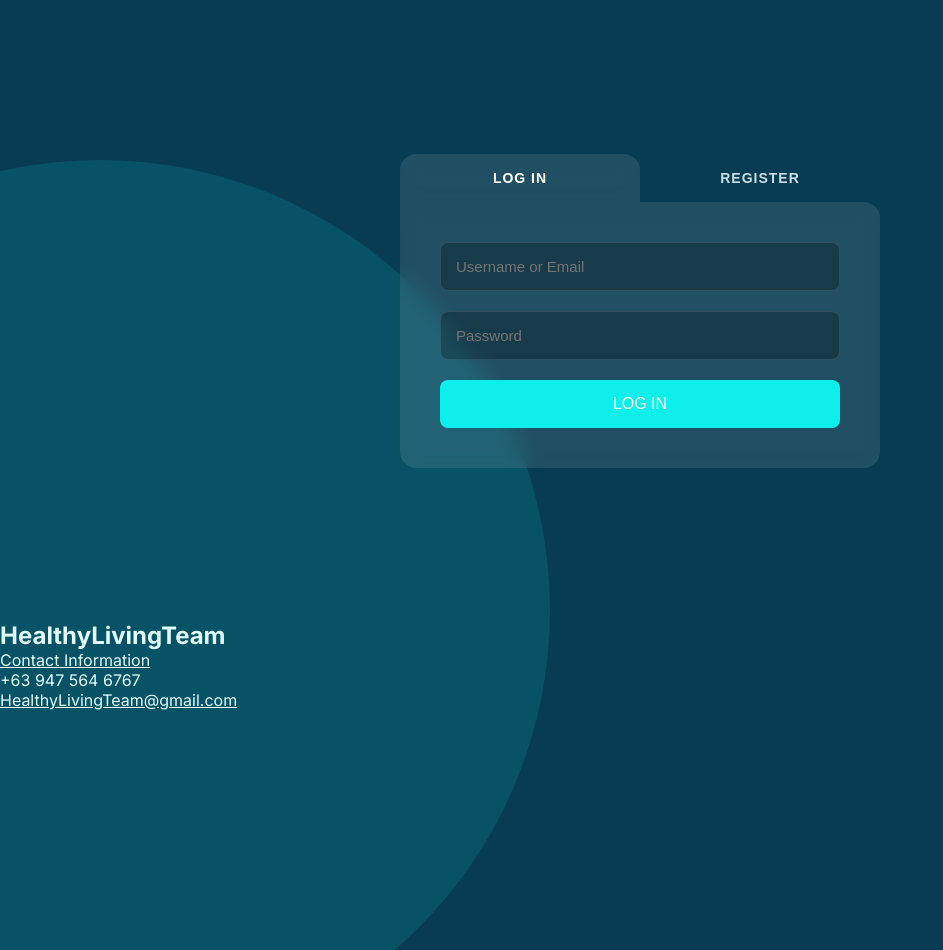
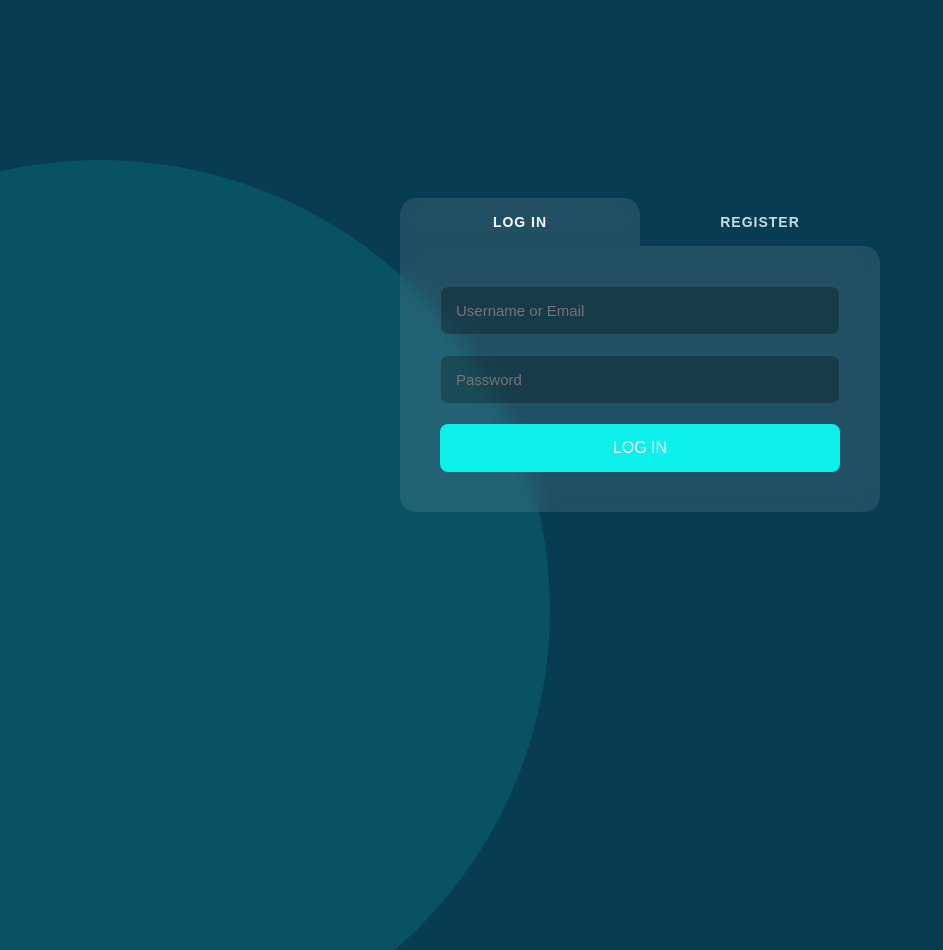
Before and after one commit to rayver22mc-sys/Serscript_HealthLink, a PHP site: page /login.php in a window 1280 px wide. Shown: the part 90-1040 px from the top of the page, without its empty margins (0-943 px from the left). Run offline with PHP 8.4, Linux system fonts and the light colour scheme.

Commit message:
small changes

```diff
--- a/indexss.php
+++ b/indexss.php
@@ -33,7 +33,7 @@
     </header>
 
     <!-- Phone Menu Bar -->
-    <div class="phoneMenuBar" id="phoneMenuBar">
+    <div class="phoneMenuBar" id="phoneMenuBar" style="display: block;">
         <a href="src/PageSections/login.phptab=register">Sign up</a>
         <a href="src/PageSections/login.php">Login</a>
     </div>
--- a/src/PageSections/login.php
+++ b/src/PageSections/login.php
@@ -135,16 +135,6 @@
             </div>
         </div>
     </div>
-    <footer>
-        <div>
-            <h2>HealthyLivingTeam</h2>
-        </div>
-        <div>
-            <p style="text-decoration:underline;">Contact Information</p>
-            <p>+63 947 564 6767</p>
-            <a href="mailto:HealthyLivingTeam@gmail.com" style="color: white;">HealthyLivingTeam@gmail.com</a>
-        </div>
-    </footer>
     <script>
 
         function validatePasswords() {
```
Also changed, not shown: src/assets/Honrado_PFP.png (added).
